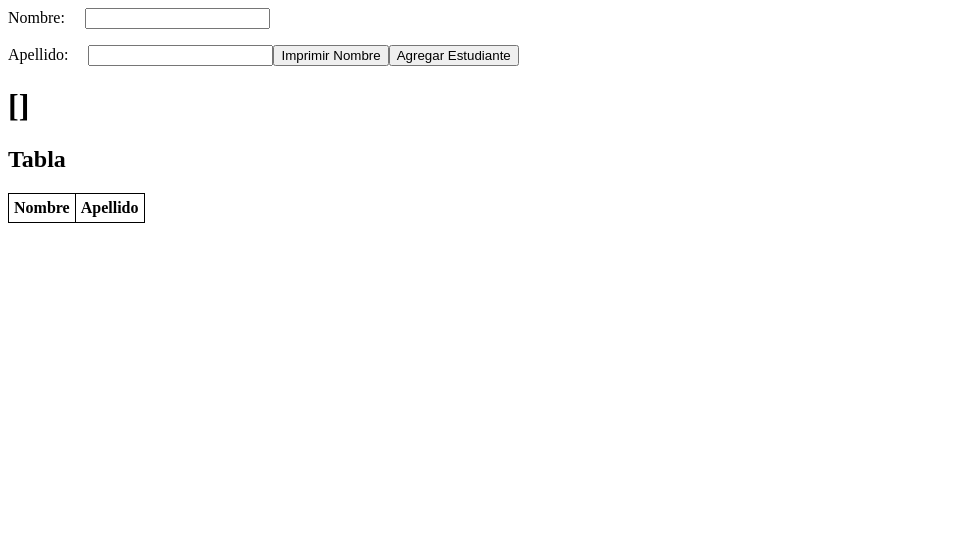
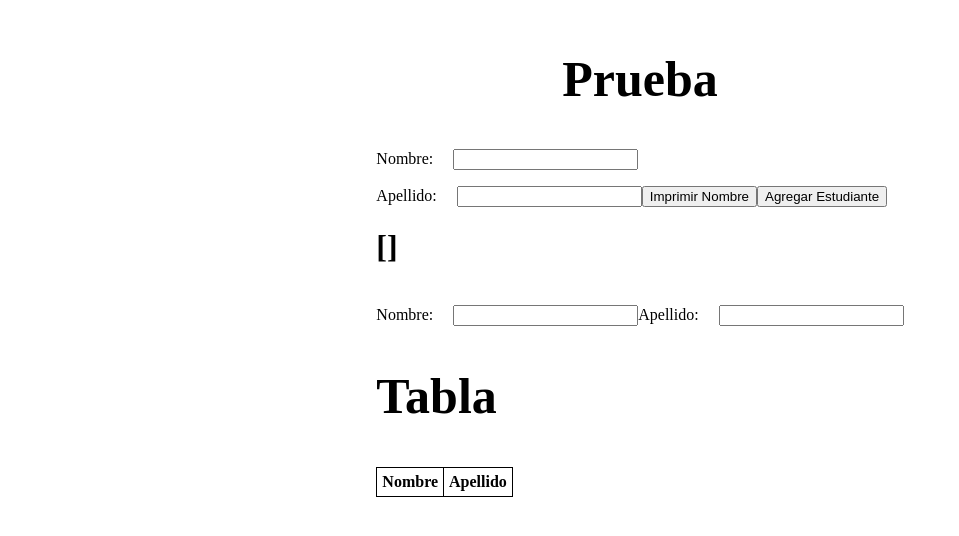
Before and after one commit to CristianLechon/pw_vue_u2_cl, a Vue app: page / in a window 1280 px wide. Shown: the top 536 px of the page, without its empty margins (0-959 px from the left). Built offline with nearby package versions, Linux system fonts and the light colour scheme.

Commit message:
Taller 16

```diff
--- a/src/components/Directivas.vue
+++ b/src/components/Directivas.vue
@@ -2,14 +2,20 @@
   <div>
     <label for="id_nombre">Nombre:</label>
     <!-- v-model necesita una propiedad reactiva  -->
-    <input v-model="nombre" id="id_nombre" type="text" />
+    <input id="id_nombre" type="text" />
     <p>{{ nombre }}</p>
+
     <label for="id_apellido">Apellido:</label>
-    <input v-model="apellido" id="id_apellido" type="text" />
+    <input id="id_apellido" type="text" />
 
     <button v-on:click="imprimirNombre()">Imprimir Nombre</button>
     <button v-on:click="agregarEstudiante()">Agregar Estudiante</button>
     <h1>{{ arreglo }}</h1>
+    <br />
+    <label for="id_nombre_1">Nombre:</label>
+    <input v-on:keypress.enter=" agregarEstudiante1" v-model="nombre" id="id_nombre_1" type="text">
+    <label for="id_apellido_1">Apellido:</label>
+    <input v-on:keypress.enter=" agregarEstudiante1" v-model="apellido" id="id_apellido_1" type="text">
     <!-- Directiva v-for -->
     <ul>
       <li v-show="nombre" v-for="{ nombre, apellido } in arreglo" :key="nombre">
@@ -63,6 +69,22 @@
       this.arreglo.push(estu);
       this.limpiarFormulario();
     },
+     agregarEstudiante1(event) {
+      console.log('evento');
+      const estu2 = {
+        nombre: this.nombre,
+        apellido: this.apellido,
+      };
+      if(event.charCode != 13){
+        return;
+      }
+      this.arreglo.push(estu2);
+      this.limpiarFormulario();
+      console.log("Presiono el enter");
+      console.log("Agrego estudiante 1");
+      console.log(event);
+      console.log(event.charCode);
+     },
     limpiarFormulario() {
       this.nombre = null;
       this.apellido = null;
--- a/src/views/DirectivasView.vue
+++ b/src/views/DirectivasView.vue
@@ -1,7 +1,8 @@
 <template>
-    <div>
-        <Directivas/>
-    </div>
+  <div class="view-container">
+    <h2>Prueba</h2>
+    <Directivas />
+  </div>
 </template>
 
 <script>
@@ -14,4 +15,13 @@
 </script>
 
 <style>
+.view-container {
+  display: flex;
+  flex-direction: column;
+  justify-content: center;
+  align-items: center;
+}
+h2 {
+  font-size: 50px;
+}
 </style>
```
